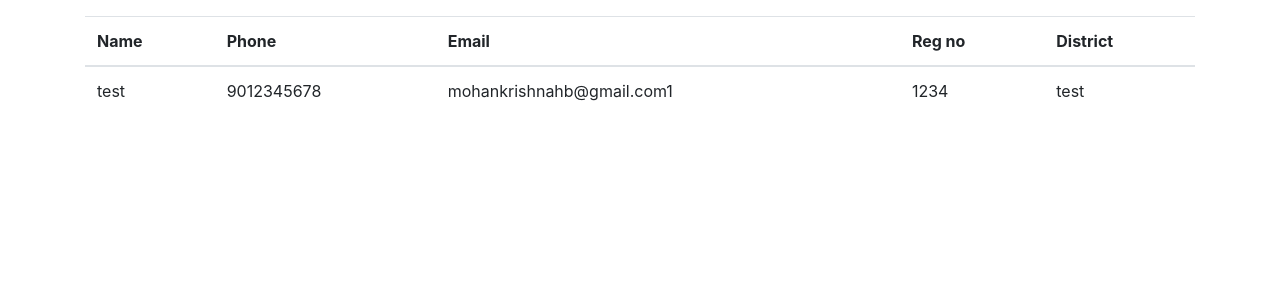
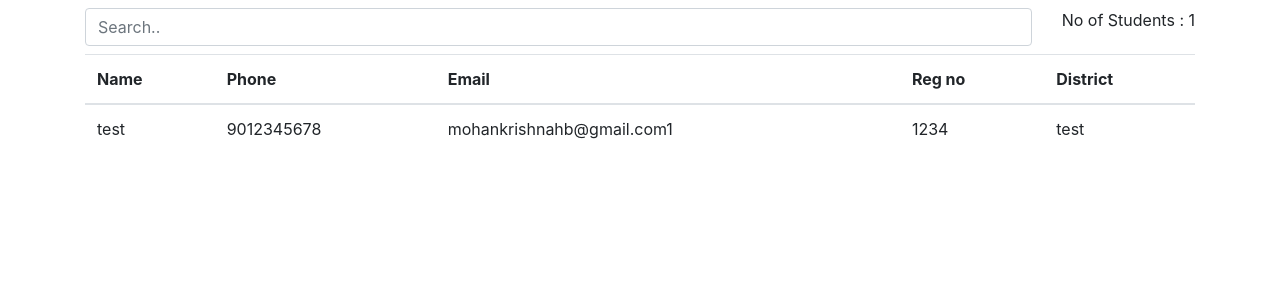
Before and after one commit to MohanKrishnaHB/cet-gym, a Django app: template templates/students.html in a window 1280 px wide. Shown: the part 56-356 px from the top of the page. Run offline with Django 3.2, Linux system fonts and the light colour scheme; the template is opened without the code that fills it: values that come from a table or form of the project are taken from there, others are empty; data comes from the database, SQL or seed files in the repository; both versions use the stored data as it was after the commit; some libraries are stand-ins or nearby versions.

Commit message:
Added number of students and student searching on input

```diff
--- a/templates/students.html
+++ b/templates/students.html
@@ -1,5 +1,13 @@
 {% extends "nav_institute.html" %} {% block content %}
-<div class="container my-3">
+<div class="container mb-2">
+    <div class="row my-2">
+        <div class="col">
+            <input class="form-control" id="myInput" type="text" placeholder="Search..">
+        </div>
+        <div class="col-auto ml-auto">
+            No of Students : {{students|length}}
+        </div>
+    </div>
     <div class="row">
         <div class="col">
             <div class="table-responsive">
@@ -13,7 +21,7 @@
                             <th>District</th>
                         </tr>
                     </thead>
-                    <tbody>
+                    <tbody id="myTable">
                         {% for student in students %}
                         <tr>
                             <td>{{student.name}}</td>
@@ -29,6 +37,16 @@
         </div>
     </div>
 </div>
+<script>
+    $(document).ready(function () {
+        $("#myInput").on("keyup", function () {
+            var value = $(this).val().toLowerCase();
+            $("#myTable tr").filter(function () {
+                $(this).toggle($(this).text().toLowerCase().indexOf(value) > -1)
+            });
+        });
+    });
+</script>
 {% endblock %}
 {% block title %}
 Students
```
Also changed, not shown: tests/views.py (+5 -1 lines), db.sqlite3.
